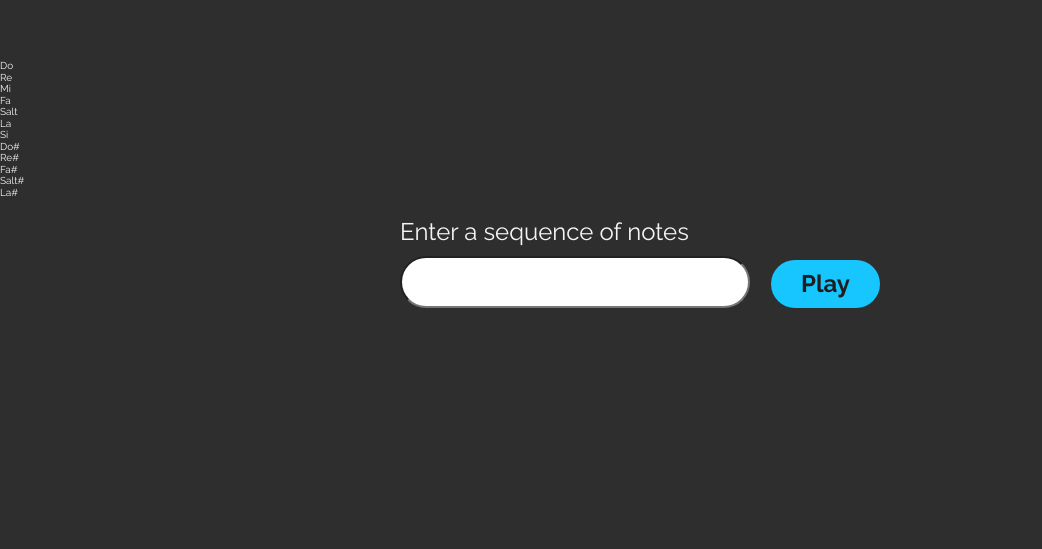
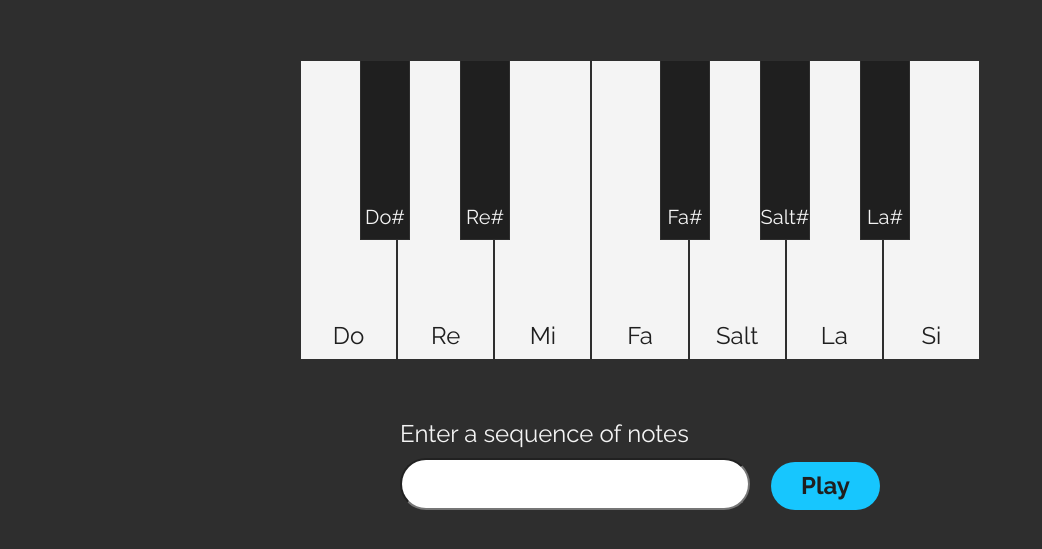
Before and after one commit to schastlivayaa/virtual-music-kit, a website: page virtual-music-kit/index.html in a window 1280 px wide. Shown: the part 139-688 px from the top of the page, without its empty margins (0-1042 px from the left). Drawn offline with Linux system fonts and the light colour scheme.

Commit message:
feat: add styles to Play piano section

```diff
--- /dev/null
+++ b/virtual-music-kit/sass/components/_play.scss
@@ -0,0 +1,71 @@
+.piano {
+    position: relative;
+    display: flex;
+    justify-content: flex-start;
+    width: 100%;
+    max-width: 700px;
+    margin: auto;
+    height: 300px;
+    padding: 0 10px;
+}
+
+.piano__key {
+    position: relative;
+    width: calc(100% / 7);
+    height: 100%;
+    border: 1px solid $color-bg;
+    background-color: $color-light;
+    color: $color-dark;
+    font-size: 2.4rem;
+    display: flex;
+    justify-content: center;
+    align-items: flex-end;
+    cursor: pointer;
+    z-index: 1;
+    padding-bottom: 10px;
+
+    &_black {
+        position: absolute;
+        width: calc(100% / 14);
+        height: 60%;
+        background-color: $color-dark;
+        color: $color-light;
+        font-size: 2rem;
+        z-index: 2;
+        top: 0;
+
+        &:nth-of-type(8) {
+            left: calc(100% / 7 * 0.7);
+        }
+        &:nth-of-type(9) {
+            left: calc(100% / 7 * 1.7);
+        }
+        &:nth-of-type(10) {
+            left: calc(100% / 7 * 3.7);
+        }
+        &:nth-of-type(11) {
+            left: calc(100% / 7 * 4.7);
+        }
+        &:nth-of-type(12) {
+            left: calc(100% / 7 * 5.7);
+        }
+    }
+}
+
+@media (max-width: $tablet-width) {
+    .piano__key {
+        font-size: 2rem;
+        &_black {
+            font-size: 1.4rem;
+        }
+    }
+}
+
+@media (max-width: $mobile-width) {
+    .piano__key {
+        font-size: 1.6rem;
+        &_black {
+            font-size: 1rem;
+        }
+    }
+}
--- a/virtual-music-kit/sass/style.scss
+++ b/virtual-music-kit/sass/style.scss
@@ -5,4 +5,5 @@
 @import "base/buttons";
 
 @import "components/header";
+@import "components/play";
 @import "components/auto-play";
```
Also changed, not shown: virtual-music-kit/sass/style.css, 1 other file.
